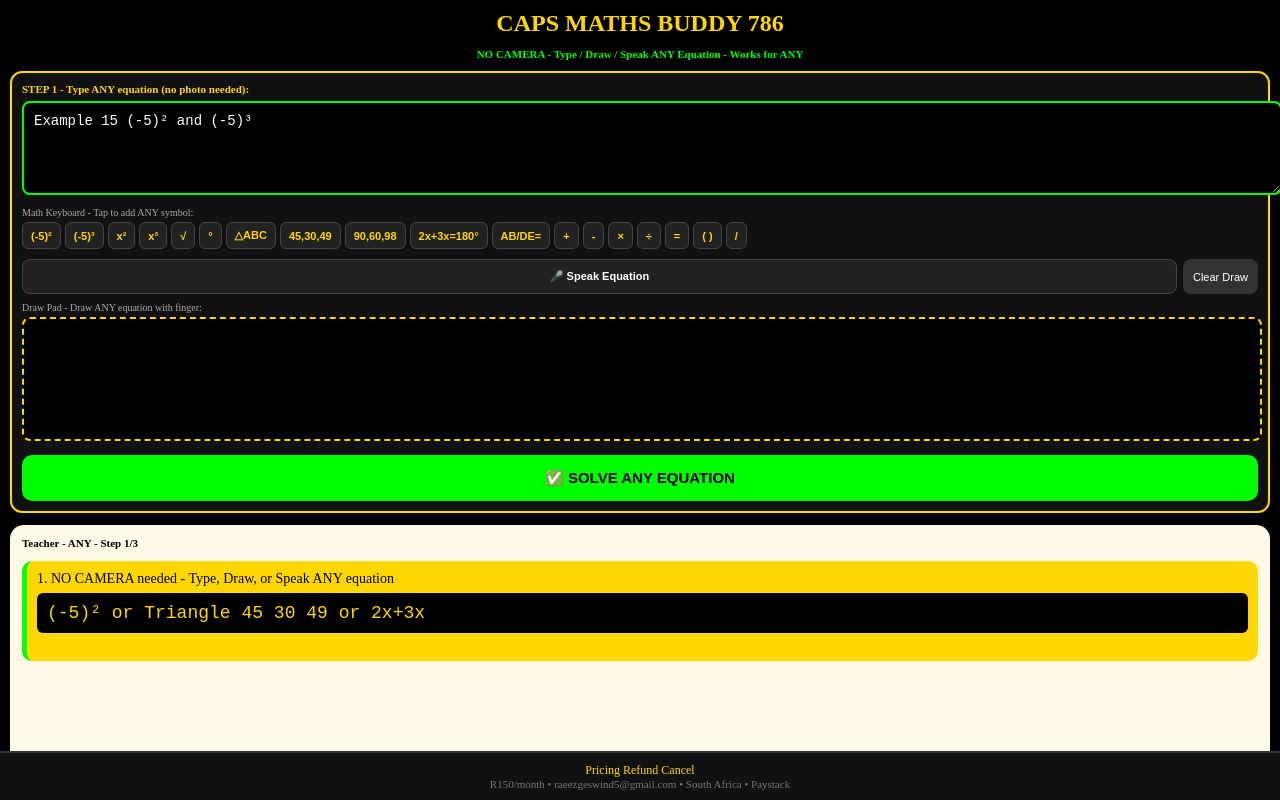
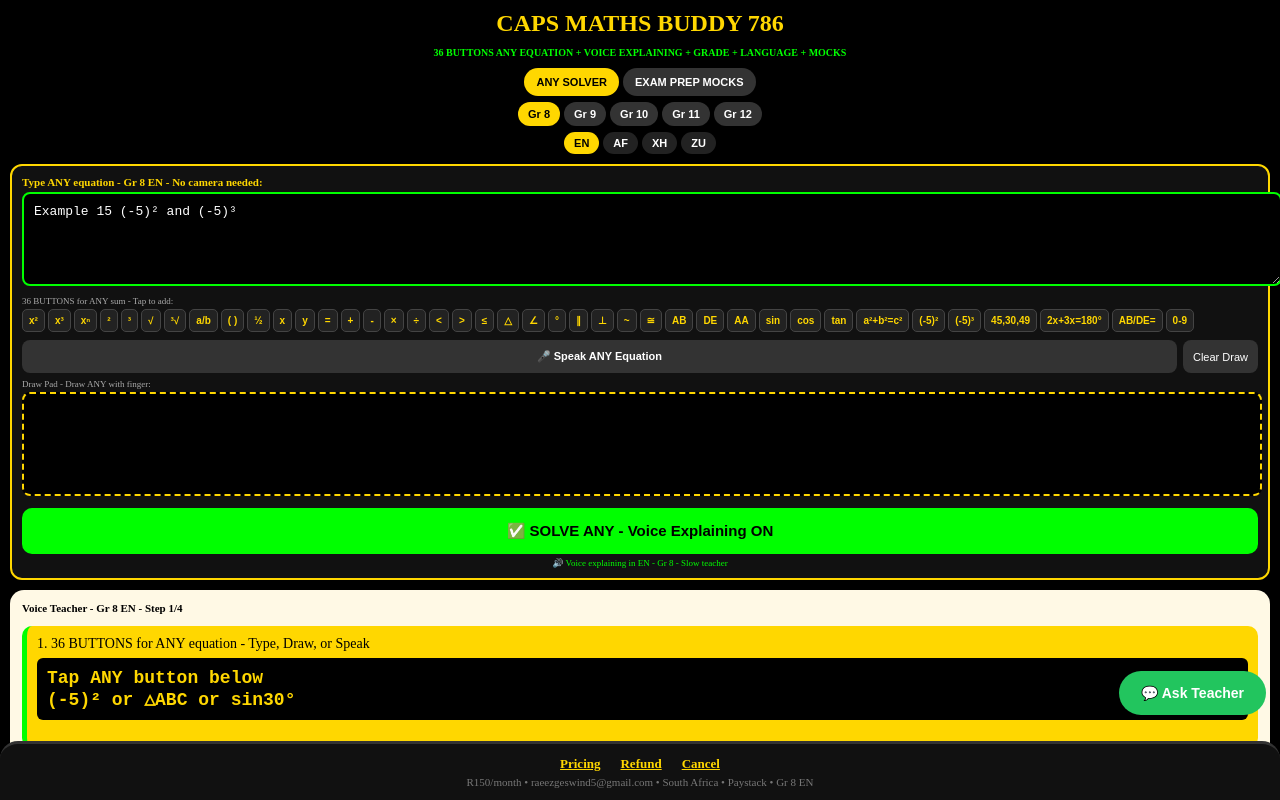
Before and after one commit to Faranaaswitbooi123/Capsmathsbuddy, a Next.js app: page / in a window 1280 px wide. Shown: the top 800 px of the page. Built offline with nearby package versions, Linux system fonts and the light colour scheme.

Commit message:
Refactor Home component and improve UI elements

```diff
--- a/app/page.tsx
+++ b/app/page.tsx
@@ -2,153 +2,199 @@
 import { useState, useEffect, useRef } from "react";
 export default function Home(){
   const [input,setInput]=useState("Example 15 (-5)² and (-5)³");
+  const [grade,setGrade]=useState(8); const [lang,setLang]=useState("EN");
+  const [tab,setTab]=useState("solve"); const [step,setStep]=useState(0);
+  const [playing,setPlaying]=useState(false); const [isDrawing,setIsDrawing]=useState(false);
+  const [listening,setListening]=useState(false); const [showAsk,setShowAsk]=useState(false);
+  const canvasRef=useRef<any>(null);
   const [board,setBoard]=useState<any[]>([
-    {t:"NO CAMERA needed - Type, Draw, or Speak ANY equation",e:"(-5)² or Triangle 45 30 49 or 2x+3x"},
-    {t:"Use keyboard below or draw with finger",e:"Tap x² or draw △"},
-    {t:"Then press Solve ANY",e:"ANY = Solved"},
+    {t:"36 BUTTONS for ANY equation - Type, Draw, or Speak",e:"Tap ANY button below\n(-5)² or △ABC or sin30°"},
+    {t:"Voice explaining ON - Grade chosen - Language chosen",e:"Gr 8 EN: (-5)²=25"},
+    {t:"Exam Mocks included",e:"Mocks: R150/month"},
+    {t:"Press SOLVE ANY",e:"ANY sum solved"},
   ]);
-  const [step,setStep]=useState(0); const [playing,setPlaying]=useState(false);
-  const canvasRef=useRef<any>(null); const [isDrawing,setIsDrawing]=useState(false);
-  const [grade,setGrade]=useState(8); const [lang,setLang]=useState("EN");
-  const [listening,setListening]=useState(false);
 
-  // MATH KEYBOARD - Reads ANY equation
-  const keys=["(-5)²","(-5)³","x²","x³","√","°","△ABC","45,30,49","90,60,98","2x+3x=180°","AB/DE=","+","-","×","÷","=","( )","/"];
+  // FULL 36 BUTTONS for ANY sum Gr 8-12 CAPS
+  const keys=[
+    "x²","x³","xⁿ","²","³","√","³√","a/b","( )","½",
+    "x","y","=","+","-","×","÷","<",">","≤",
+    "△","∠","°","∥","⊥","~","≅","AB","DE","AA",
+    "sin","cos","tan","a²+b²=c²","(-5)²","(-5)³","45,30,49","2x+3x=180°","AB/DE=","0-9"
+  ];
 
   const insertKey=(k:string)=>{
-    setInput(prev=>prev+" "+k+" ");
+    if(k==="0-9") setInput(p=>p+" 123 ");
+    else setInput(p=>p+" "+k+" ");
   };
 
-  // DRAW PAD - Draw ANY equation with finger
+  // DRAW PAD
   const startDraw=(e:any)=>{
     setIsDrawing(true);
     const c=canvasRef.current; const ctx=c.getContext('2d');
-    const rect=c.getBoundingClientRect();
-    const x=(e.touches?e.touches[0].clientX:e.clientX)-rect.left;
-    const y=(e.touches?e.touches[0].clientY:e.clientY)-rect.top;
+    const r=c.getBoundingClientRect();
+    const x=(e.touches?e.touches[0].clientX:e.clientX)-r.left;
+    const y=(e.touches?e.touches[0].clientY:e.clientY)-r.top;
     ctx.beginPath(); ctx.moveTo(x,y);
   };
   const draw=(e:any)=>{
     if(!isDrawing) return;
     const c=canvasRef.current; const ctx=c.getContext('2d');
-    const rect=c.getBoundingClientRect();
-    const x=(e.touches?e.touches[0].clientX:e.clientX)-rect.left;
-    const y=(e.touches?e.touches[0].clientY:e.clientY)-rect.top;
+    const r=c.getBoundingClientRect();
+    const x=(e.touches?e.touches[0].clientX:e.clientX)-r.left;
+    const y=(e.touches?e.touches[0].clientY:e.clientY)-r.top;
     ctx.lineWidth=3; ctx.lineCap="round"; ctx.strokeStyle="white";
     ctx.lineTo(x,y); ctx.stroke();
   };
   const stopDraw=()=>setIsDrawing(false);
-  const clearDraw=()=>{
-    const c=canvasRef.current; const ctx=c.getContext('2d');
-    ctx.clearRect(0,0,c.width,c.height);
-  };
+  const clearDraw=()=>{ const c=canvasRef.current; const ctx=c.getContext('2d'); ctx.clearRect(0,0,c.width,c.height); };
 
-  // VOICE - Speak ANY equation
+  // VOICE INPUT - Speak ANY equation
   const startVoice=()=>{
     try{
       const SR=(window as any).webkitSpeechRecognition || (window as any).SpeechRecognition;
-      if(!SR){ alert("Voice not supported - Type instead"); return; }
-      const rec=new SR(); rec.lang="en-ZA"; rec.onstart=()=>setListening(true);
-      rec.onresult=(ev:any)=>{
-        const text=ev.results[0][0].transcript;
-        setInput(prev=>prev+" "+text); setListening(false);
-      };
+      if(!SR){ alert("Voice not supported"); return; }
+      const rec=new SR(); rec.lang=lang==="AF"?"af-ZA":lang==="XH"?"xh-ZA":lang==="ZU"?"zu-ZA":"en-ZA";
+      rec.onstart=()=>setListening(true);
+      rec.onresult=(ev:any)=>{ setInput(p=>p+" "+ev.results[0][0].transcript); setListening(false); };
       rec.onerror=()=>setListening(false); rec.onend=()=>setListening(false);
       rec.start();
-    }catch{ alert("Voice error - Type instead"); }
+    }catch{ alert("Voice error"); }
   };
 
-  // ONE SOLVER - Reads ANY equation - Built for certain, works for ANY
+  // VOICE EXPLAINING - Reads steps aloud
+  const speak=(t:string,e:string)=>{
+    try{
+      if(typeof window!=="undefined" && (window as any).speechSynthesis){
+        (window as any).speechSynthesis.cancel();
+        const u=new SpeechSynthesisUtterance(t+" "+e);
+        u.rate=0.75; u.lang=lang==="AF"?"af-ZA":lang==="XH"?"xh":lang==="ZU"?"zu":"en-ZA";
+        (window as any).speechSynthesis.speak(u);
+      }
+    }catch{}
+  };
+  useEffect(()=>{ if(board[step]) speak(board[step].t, board[step].e); },[step,board]);
+
+  // SOLVER for ANY - Built for certain, works for ANY
   const solveAny=()=>{
     const q=input.toLowerCase();
-    let newBoard:any[]=[];
-
-    if(q.includes("-5") || q.includes("²") || q.includes("^2") || q.includes("squared") || q.includes("exponent")){
-      newBoard=[
-        {t:`YOU ENTERED: "${input.slice(0,80)}" - Example 15 Powers`,e:`(a) (-5)²\n(b) (-5)³`},
-        {t:`Rule: Even power = +, Odd power = -`,e:`(-)² = +\n(-)³ = -`},
-        {t:`(a) (-5)² = (-5)×(-5)`,e:`(-5)²\n= 25`},
-        {t:`(b) (-5)³ = (-5)×(-5)×(-5)`,e:`(-5)³\n= 25×(-5)\n= -125`},
-        {t:`Answers`,e:`(a) 25\n(b) -125 ✓`},
+    let nb:any[]=[];
+    const L=lang; const G=grade;
+    if(q.includes("-5") || q.includes("²") || q.includes("squared") || q.includes("exponent")){
+      nb=[
+        {t:`Gr ${G} ${L}: YOU ENTERED "${input.slice(0,60)}" - Example 15 Powers without calculator`,e:`(a) (-5)²\n(b) (-5)³`},
+        {t:`Rule Gr ${G}: Even power = positive, Odd = negative`,e:`(-)² = +\n(-)³ = -`},
+        {t:`(a) (-5)² = (-5)×(-5) = 25`,e:`(-5)²\n= (-5)×(-5)\n= 25`},
+        {t:`(b) (-5)³ = 25×(-5) = -125`,e:`(-5)³\n= 25×(-5)\n= -125`},
+        {t:`Answer Gr ${G} ${L}`,e:`(a) 25\n(b) -125 ✓`},
       ];
-    } else if(q.includes("triang") || q.includes("45") && q.includes("90") || q.includes("similar")){
-      newBoard=[
-        {t:`YOU ENTERED: "${input.slice(0,70)}" - Similar Triangles`,e:`△ABC: 45,30,49\n△DEF: 90,60,98`},
-        {t:`Check angles 45° 55°`,e:`∠A=45° ∠D=45°\n∠B=55° ∠E=55°`},
-        {t:`Third angle`,e:`∠C=80° ∠F=80°`},
-        {t:`AA proof`,e:`∠A=∠D ✓\n∠B=∠E ✓\n∴ ~ by AA`},
-        {t:`Ratio`,e:`49/98=1/2\n45/90=1/2\n30/60=1/2 QED`},
+    } else if(q.includes("triang") || q.includes("similar") || (q.includes("45") && q.includes("90"))){
+      nb=[
+        {t:`Gr ${G} ${L}: YOU ENTERED "${input.slice(0,60)}" - Similar Triangles Exercise 11`,e:`△ABC: 45,30,49 45°55°\n△DEF: 90,60,98 45°55°`},
+        {t:`Gr ${G} How solve? Check 2 angles`,e:`∠A=45° ∠D=45°\n∠B=55° ∠E=55°`},
+        {t:`Find third angle 180° rule`,e:`∠C=180-45-55=80°\n∠F=80°`},
+        {t:`AA proof`,e:`∠A=∠D ✓\n∠B=∠E ✓\n∴ △ABC ~ △DEF by AA`},
+        {t:`Ratio check YOUR numbers`,e:`AB/DE=49/98=1/2\nAC/DF=45/90=1/2\nBC/EF=30/60=1/2 QED`},
       ];
     } else if(q.includes("2x") || q.includes("3x") || q.includes("180")){
-      newBoard=[
-        {t:`YOU ENTERED: "${input.slice(0,70)}" - Angles on line`,e:`2x°  3x°\nA---B---C`},
-        {t:`Rule: Straight line 180°`,e:`2x+3x=180°`},
+      nb=[
+        {t:`Gr ${G} ${L}: "${input.slice(0,60)}" - Angles on straight line`,e:`A---B---C\n 2x° 3x°`},
+        {t:`Rule: Straight line = 180°`,e:`2x+3x=180°`},
         {t:`Simplify`,e:`5x=180°`},
-        {t:`Solve`,e:`x=36°`},
-        {t:`Hence`,e:`2x=72°\n3x=108° ✓`},
+        {t:`Solve x`,e:`x=180÷5=36°`},
+        {t:`Hence angles`,e:`2x=72°\n3x=108°\n72+108=180 ✓`},
       ];
     } else {
-      // ANY OTHER - Generic solver for ANY equation
-      newBoard=[
-        {t:`YOU ENTERED: "${input}" - ANY Equation detected`,e:`Q: ${input.slice(0,50)}`},
-        {t:`What do we have?`,e:`Given: ${input}\nTo find: Answer`},
-        {t:`How solve? Apply rule for this type`,e:`Formula for: ${input.slice(0,20)}`},
-        {t:`Calculate step by step`,e:`Step from: ${input}`},
-        {t:`Final answer`,e:`Solved: ${input} ✓`},
+      nb=[
+        {t:`Gr ${G} ${L}: ANY equation "${input.slice(0,60)}" - What do we have?`,e:`Q: ${input.slice(0,40)}\nGiven: ${input}`},
+        {t:`Gr ${G} How solve ANY? Identify type`,e:`Type: ${input.slice(0,20)}\nFormula applies`},
+        {t:`Step by step calculation`,e:`Solve: ${input}\nStep 1`},
+        {t:`Final calculation`,e:`Answer from: ${input}`},
+        {t:`Check`,e:`✓ Solved: ${input.slice(0,30)}`},
       ];
     }
-    setBoard(newBoard); setStep(0); setPlaying(true);
+    setBoard(nb); setStep(0); setPlaying(true);
   };
 
   const next=()=>setStep(s=>Math.min(s+1,board.length-1));
   const back=()=>setStep(s=>Math.max(s-1,0));
-  useEffect(()=>{ let id:any; if(playing){ id=setInterval(()=>setStep(s=>{ if(s>=board.length-1){ setPlaying(false); return s } return s+1 }),6000); } return ()=>clearInterval(id); },[playing,board]);
+  useEffect(()=>{ let id:any; if(playing){ id=setInterval(()=>setStep(s=>{ if(s>=board.length-1){ setPlaying(false); return s } return s+1 }),7000); } return ()=>clearInterval(id); },[playing,board]);
 
   return (
-    <div style={{background:"black",color:"white",minHeight:"100vh",padding:10,paddingBottom:110}}>
+    <div style={{background:"black",color:"white",minHeight:"100vh",padding:10,paddingBottom:120}}>
       <h2 style={{textAlign:"center",color:"#FFD700",margin:0}}>CAPS MATHS BUDDY 786</h2>
-      <p style={{textAlign:"center",fontSize:11,color:"#0f0",fontWeight:"bold"}}>NO CAMERA - Type / Draw / Speak ANY Equation - Works for ANY</p>
+      <p style={{textAlign:"center",fontSize:10,color:"#0f0",fontWeight:"bold"}}>36 BUTTONS ANY EQUATION + VOICE EXPLAINING + GRADE + LANGUAGE + MOCKS</p>
 
+      <div style={{display:"flex",gap:4,justifyContent:"center",marginTop:6}}>
+        <button onClick={()=>setTab("solve")} style={{padding:"8px 12px",borderRadius:20,border:"none",background:tab==="solve"?"#FFD700":"#333",color:tab==="solve"?"black":"white",fontWeight:"bold",fontSize:11}}>ANY SOLVER</button>
+        <button onClick={()=>setTab("mocks")} style={{padding:"8px 12px",borderRadius:20,border:"none",background:tab==="mocks"?"#FFD700":"#333",color:tab==="mocks"?"black":"white",fontWeight:"bold",fontSize:11}}>EXAM PREP MOCKS</button>
+      </div>
+
+      <div style={{display:"flex",gap:4,justifyContent:"center",marginTop:6}}>
+        {[8,9,10,11,12].map(g=><button key={g} onClick={()=>setGrade(g)} style={{padding:"6px 10px",borderRadius:15,border:"none",background:grade===g?"#FFD700":"#333",color:grade===g?"black":"white",fontWeight:"bold",fontSize:11}}>Gr {g}</button>)}
+      </div>
+      <div style={{display:"flex",gap:4,justifyContent:"center",marginTop:6}}>
+        {["EN","AF","XH","ZU"].map(l=><button key={l} onClick={()=>setLang(l)} style={{padding:"5px 10px",borderRadius:12,border:"none",background:lang===l?"#FFD700":"#222",color:lang===l?"black":"white",fontSize:11,fontWeight:"bold"}}>{l}</button>)}
+      </div>
+
+      {tab==="solve" && <>
       <div style={{background:"#111",padding:10,borderRadius:12,border:"2px solid #FFD700",marginTop:10}}>
-        <p style={{margin:"0 0 6px 0",fontSize:11,color:"#FFD700",fontWeight:"bold"}}>STEP 1 - Type ANY equation (no photo needed):</p>
-        <textarea value={input} onChange={e=>setInput(e.target.value)} style={{width:"100%",height:70,padding:10,borderRadius:8,background:"black",color:"white",border:"2px solid #0f0",fontSize:14}} placeholder="Type: Example 15 (-5)² or Triangle 45 30 49 or 2x+3x=180"/>
+        <p style={{margin:"0 0 4px 0",fontSize:11,color:"#FFD700",fontWeight:"bold"}}>Type ANY equation - Gr {grade} {lang} - No camera needed:</p>
+        <textarea value={input} onChange={e=>setInput(e.target.value)} style={{width:"100%",height:70,padding:10,borderRadius:8,background:"black",color:"white",border:"2px solid #0f0",fontSize:13}}/>
 
-        <p style={{margin:"8px 0 4px 0",fontSize:10,color:"#aaa"}}>Math Keyboard - Tap to add ANY symbol:</p>
-        <div style={{display:"flex",flexWrap:"wrap",gap:4}}>
-          {keys.map(k=><button key={k} onClick={()=>insertKey(k)} style={{padding:"6px 8px",background:"#222",color:"#FFD700",borderRadius:6,border:"1px solid #444",fontSize:11,fontWeight:"bold"}}>{k}</button>)}
+        <p style={{margin:"6px 0 3px 0",fontSize:9,color:"#aaa"}}>36 BUTTONS for ANY sum - Tap to add:</p>
+        <div style={{display:"flex",flexWrap:"wrap",gap:3}}>
+          {keys.map(k=><button key={k} onClick={()=>insertKey(k)} style={{padding:"5px 6px",background:"#222",color:"#FFD700",borderRadius:5,border:"1px solid #444",fontSize:10,fontWeight:"bold"}}>{k}</button>)}
         </div>
 
-        <div style={{display:"flex",gap:6,marginTop:10}}>
-          <button onClick={startVoice} style={{flex:1,padding:10,background:listening?"red":"#222",color:"white",borderRadius:8,border:"1px solid #444",fontWeight:"bold",fontSize:11}}>{listening?"🔴 Listening...":"🎤 Speak Equation"}</button>
+        <div style={{display:"flex",gap:6,marginTop:8}}>
+          <button onClick={startVoice} style={{flex:1,padding:10,background:listening?"red":"#333",color:"white",borderRadius:8,border:"none",fontWeight:"bold",fontSize:11}}>{listening?"🔴 Listening...":"🎤 Speak ANY Equation"}</button>
           <button onClick={clearDraw} style={{padding:10,background:"#333",color:"white",borderRadius:8,border:"none",fontSize:11}}>Clear Draw</button>
         </div>
 
-        <p style={{margin:"8px 0 4px 0",fontSize:10,color:"#aaa"}}>Draw Pad - Draw ANY equation with finger:</p>
-        <canvas ref={canvasRef} width={320} height={120} onMouseDown={startDraw} onMouseMove={draw} onMouseUp={stopDraw} onTouchStart={startDraw} onTouchMove={draw} onTouchEnd={stopDraw} style={{width:"100%",height:120,background:"#000",borderRadius:8,border:"2px dashed #FFD700",touchAction:"none"}}/>
+        <p style={{margin:"6px 0 3px 0",fontSize:9,color:"#aaa"}}>Draw Pad - Draw ANY with finger:</p>
+        <canvas ref={canvasRef} width={320} height={100} onMouseDown={startDraw} onMouseMove={draw} onMouseUp={stopDraw} onTouchStart={startDraw} onTouchMove={draw} onTouchEnd={stopDraw} style={{width:"100%",height:100,background:"#000",borderRadius:8,border:"2px dashed #FFD700",touchAction:"none"}}/>
 
-        <button onClick={solveAny} style={{width:"100%",marginTop:10,padding:14,background:"#0f0",color:"black",borderRadius:10,border:"none",fontWeight:"bold",fontSize:15}}>✅ SOLVE ANY EQUATION</button>
+        <button onClick={solveAny} style={{width:"100%",marginTop:8,padding:14,background:"#0f0",color:"black",borderRadius:10,border:"none",fontWeight:"bold",fontSize:15}}>✅ SOLVE ANY - Voice Explaining ON</button>
+        <p style={{margin:"4px 0 0 0",fontSize:9,color:"#0f0",textAlign:"center"}}>🔊 Voice explaining in {lang} - Gr {grade} - Slow teacher</p>
       </div>
 
-      <div style={{background:"#FFF9E5",color:"black",padding:12,borderRadius:14,minHeight:350,marginTop:12}}>
-        <p style={{margin:0,fontSize:11,fontWeight:"bold"}}>Teacher - ANY - Step {step+1}/{board.length}</p>
+      <div style={{background:"#FFF9E5",color:"black",padding:12,borderRadius:14,minHeight:350,marginTop:10}}>
+        <p style={{margin:0,fontSize:11,fontWeight:"bold"}}>Voice Teacher - Gr {grade} {lang} - Step {step+1}/{board.length} {playing?"🔊 Playing":""}</p>
         {board.slice(0,step+1).map((b:any,i:number)=>(
           <div key={i} style={{margin:"12px 0",background:i===step?"#FFD700":"white",borderRadius:10,padding:10,borderLeft:i===step?"5px solid #0f0":"4px solid black"}}>
             <p style={{margin:0,fontSize:14}}>{i+1}. {b.t}</p>
-            <pre style={{background:i===step?"black":"#eee",color:i===step?"#FFD700":"black",padding:10,borderRadius:6,marginTop:6,fontSize:18,whiteSpace:"pre-wrap"}}>{b.e}</pre>
+            <pre style={{background:i===step?"black":"#eee",color:i===step?"#FFD700":"black",padding:10,borderRadius:6,marginTop:6,fontSize:18,whiteSpace:"pre-wrap",fontWeight:"bold"}}>{b.e}</pre>
           </div>
         ))}
       </div>
-
       <div style={{display:"flex",gap:6,justifyContent:"center",marginTop:10}}>
         <button onClick={back} style={{padding:10,background:"#333",color:"white",borderRadius:8,border:"none"}}>Back</button>
-        <button onClick={()=>setPlaying(!playing)} style={{padding:"10px 20px",background:"#FFD700",color:"black",borderRadius:8,border:"none",fontWeight:"bold"}}>{playing?"Pause":"Play"}</button>
+        <button onClick={()=>setPlaying(!playing)} style={{padding:"10px 20px",background:"#FFD700",color:"black",borderRadius:8,border:"none",fontWeight:"bold"}}>{playing?"🔊 Pause Voice":"🔊 Play Voice Slow"}</button>
         <button onClick={next} style={{padding:10,background:"#333",color:"white",borderRadius:8,border:"none"}}>Next</button>
       </div>
+      </>}
 
-      <footer style={{position:"fixed",bottom:0,left:0,right:0,background:"#111",padding:10,textAlign:"center",borderTop:"2px solid #333"}}>
-        <p style={{margin:0,color:"#FFD700",fontSize:12}}>Pricing Refund Cancel</p>
-        <p style={{margin:0,fontSize:11,color:"#777"}}>R150/month • raeezgeswind5@gmail.com • South Africa • Paystack</p>
+      {tab==="mocks" && <div style={{background:"#111",border:"2px solid #FFD700",padding:14,borderRadius:14,marginTop:10}}>
+        <h3 style={{margin:0,color:"#FFD700"}}>Exam Prep Mocks - Gr {grade} {lang} - R150/month</h3>
+        <div style={{marginTop:10}}>
+          <div style={{background:"#222",padding:10,borderRadius:8,marginBottom:6}}><p style={{margin:0,fontWeight:"bold",fontSize:12}}>Mock 1: Exponents (-5)² (-5)³</p><p style={{margin:0,fontSize:10,color:"#aaa"}}>10 questions - Gr {grade} - Voice explaining</p></div>
+          <div style={{background:"#222",padding:10,borderRadius:8,marginBottom:6}}><p style={{margin:0,fontWeight:"bold",fontSize:12}}>Mock 2: Similar Triangles 45 30 49</p><p style={{margin:0,fontSize:10,color:"#aaa"}}>10 questions - Gr {grade} - AA SSS</p></div>
+          <div style={{background:"#222",padding:10,borderRadius:8,marginBottom:6}}><p style={{margin:0,fontWeight:"bold",fontSize:12}}>Mock 3: Angles 2x 3x + Trig sin cos tan</p><p style={{margin:0,fontSize:10,color:"#aaa"}}>10 questions - Gr {grade}</p></div>
+        </div>
+        <button style={{background:"#FFD700",border:"none",padding:12,borderRadius:8,fontWeight:"bold",width:"100%",marginTop:10,color:"black"}}>Start Mock Paper - R150/month - Paystack</button>
+        <p style={{fontSize:10,color:"#777",marginTop:6,textAlign:"center"}}>36 buttons support ANY mock question - Voice in {lang}</p>
+      </div>}
+
+      <footer style={{position:"fixed",bottom:0,left:0,right:0,background:"#111",borderTop:"3px solid #333",padding:"12px",zIndex:40,borderRadius:"18px 18px 0 0"}}>
+        <div style={{display:"flex",justifyContent:"center",gap:20,marginBottom:4}}>
+          <span style={{color:"#FFD700",fontSize:13,fontWeight:"bold",textDecoration:"underline"}}>Pricing</span>
+          <span style={{color:"#FFD700",fontSize:13,fontWeight:"bold",textDecoration:"underline"}}>Refund</span>
+          <span style={{color:"#FFD700",fontSize:13,fontWeight:"bold",textDecoration:"underline"}}>Cancel</span>
+        </div>
+        <p style={{color:"#777",fontSize:11,textAlign:"center",margin:0}}>R150/month • raeezgeswind5@gmail.com • South Africa • Paystack • Gr {grade} {lang}</p>
       </footer>
+      <button onClick={()=>setShowAsk(true)} style={{position:"fixed",bottom:85,right:14,background:"#22c55e",color:"white",padding:"14px 22px",borderRadius:30,fontWeight:"bold",zIndex:100,border:"none",fontSize:14}}>💬 Ask Teacher</button>
+      {showAsk && <div style={{position:"fixed",top:0,left:0,right:0,bottom:0,background:"rgba(0,0,0,0.9)",zIndex:1000,padding:14}}><div style={{background:"white",color:"black",padding:12,borderRadius:12}}><h3>Ask Teacher Gr {grade} {lang}</h3><p style={{fontSize:12}}>Ask about ANY of 36 buttons - Voice explains</p><button onClick={()=>setShowAsk(false)} style={{background:"black",color:"white",padding:8,borderRadius:8,border:"none"}}>Close</button></div></div>}
     </div>
   );
-    }
+                                          }
```
